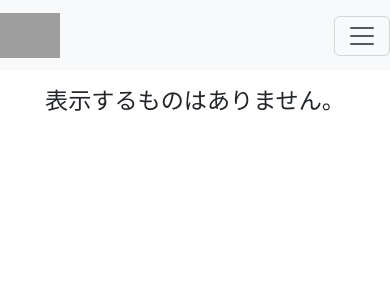
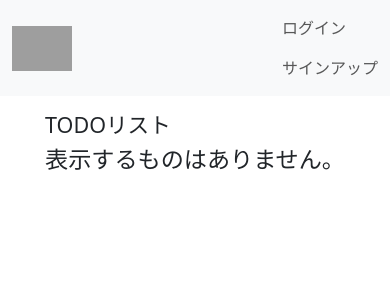
Before and after one commit to m-watanabe-8/django_todo, a Django app: page /todo/ in a window 390 px wide. Shown: the top 300 px of the page. Run offline with Django 5.2, Linux system fonts and the light colour scheme; data that the repository does not hold is empty; some libraries are stand-ins or nearby versions; grey boxes are pictures that could not be loaded.

Commit message:
ログアウト機能の実装と各調整完了

```diff
--- a/src/accounts/urls.py
+++ b/src/accounts/urls.py
@@ -1,9 +1,8 @@
 from django.urls import path
-from .views import IndexView,SignupView,LoginView,LogoutView
+from .views import SignupView,LoginView,LogoutView
 
 app_name = "accounts"
 urlpatterns = [
-    path('',IndexView.as_view(), name='index'),
     path('signup/', SignupView.as_view(), name="signup"),
     path('login/', LoginView.as_view(), name="login"),
     path('logout/', LogoutView.as_view(), name="logout"),
--- a/src/main/settings.py
+++ b/src/main/settings.py
@@ -128,6 +128,6 @@ DEFAULT_AUTO_FIELD = 'django.db.models.BigAutoField'
 
 AUTH_USER_MODEL = "accounts.User" # カスタムユーザーを認証用ユーザーとして登録
 
-LOGIN_REDIRECT_URL = "accounts:index"
+LOGIN_REDIRECT_URL = "todo:todo-list"
 LOGOUT_REDIRECT_URL = "accounts:login"
 LOGIN_URL = 'accounts:login'
--- a/src/templates/base.html
+++ b/src/templates/base.html
@@ -11,16 +11,17 @@
     <body>
         <header>
             <nav class="navbar navbar-expand-lg navbar-light bg-light">
-                <a class="navbar-brand" href={% url 'todo-list' %}>
-                    <img src="/media/pages/todo.png" style="width:60px;" />
-                </a>
-                <button class="navbar-toggler" type="button" data-toggle="collapse" data-target="#navbarNavAltMarkup" aria-controls="navbarNavAltMarkup" aria-expanded="false" aria-label="Toggle navigation">
-                    <span class="navbar-toggler-icon"></span>
-                </button>
-                <div class="collapse navbar-collapse" id="navbarNavAltMarkup">
+                <div class="container">
+                    <a class="navbar-brand" href={% url 'todo:todo-list' %}>
+                        <img src="/media/pages/todo.png" style="width:60px;" />
+                    </a>
                     <div class="navbar-nav ms-auto">
                         {% if request.user.is_authenticated %}
-                            <a class="nav-item nav-link" href={% url 'accounts:logout' %}>ログアウト <span class="sr-only"></span></a>
+                            <span class="navbar-text me-3">{{ user.account_id }}</span>
+                            <form method="post" action="{% url 'accounts:logout' %}" class="d-inline">
+                                {% csrf_token %}
+                                <button type="submit" class="nav-item nav-link">ログアウト</button>
+                            </form>
                         {% else %}
                             <a class="nav-item nav-link" href={% url 'accounts:login' %}>ログイン</a>
                             <a class="nav-item nav-link" href={% url 'accounts:signup' %}>サインアップ</a>
--- a/src/todo/templates/todo/todo-delete.html
+++ b/src/todo/templates/todo/todo-delete.html
@@ -11,7 +11,7 @@
             </div>
             <div class="modal-footer">
                 <button type="button" class="btn btn-secondary" data-bs-dismiss="modal">キャンセル</button>
-                <form method="POST" action="{% url 'todo-delete' object.pk %}">
+                <form method="POST" action="{% url 'todo:todo-delete' object.pk %}">
                     {% csrf_token %}
                     <button type="submit" class="btn btn-danger">削除</button>
                 </form>
--- a/src/todo/templates/todo/todo-detail.html
+++ b/src/todo/templates/todo/todo-detail.html
@@ -16,11 +16,11 @@
                             {{ object.get_status_display }}
                         </h6>
                     </div>
-                    <p class="card-text">{{ object.content }}</p>
+                    <p class="card-text">{{ object.content | linebreaksbr }}</p>
                     {% if request.user.is_authenticated %}
-                        <a href="{% url 'todo-update' object.pk %}" type="submit" class="btn btn-success">編集</a>
+                        <a href="{% url 'todo:todo-update' object.pk %}" type="submit" class="btn btn-success">編集</a>
                     {% endif %}
-                    <a href="{% url 'todo-list' %}" class="btn btn-secondary">キャンセル</a>
+                    <a href="{% url 'todo:todo-list' %}" class="btn btn-secondary">キャンセル</a>
                 </div>
             </div>
         </div>
--- a/src/todo/templates/todo/todo-form.html
+++ b/src/todo/templates/todo/todo-form.html
@@ -8,7 +8,7 @@
                 {{ form.as_p }}
                 <div class="mb-2">
                     <button type="submit" class="btn btn-primary">保存</button>
-                    <a href="{% url 'todo-list' %}" class="btn btn-secondary">キャンセル</a>
+                    <a href="{% url 'todo:todo-list' %}" class="btn btn-secondary">キャンセル</a>
                 </div>
                 </form>
                 {% if object %}
--- a/src/todo/templates/todo/todo-list.html
+++ b/src/todo/templates/todo/todo-list.html
@@ -1,11 +1,14 @@
 {% extends 'base.html' %}
 {% block content %}
     <div class="container d-flex justify-content-center flex-wrap-reverse py-3">
-        <div class="wrapper d-flex flex-column align-items-end">
+        <div class="wrapper d-flex flex-column">
+            <h4>TODOリスト</h4>
+            <div class="todo-wrapper d-flex flex-column align-items-end">
                 {% if request.user.is_authenticated %}
-                <a href="{% url 'todo-create' %}" type="submit" class="btn btn-outline-success mb-3" style="width: 7rem;">＋ 新規作成</a>
+                    <a href="{% url 'todo:todo-create' %}" type="submit" class="btn btn-outline-success mb-3" style="width: 7rem;">＋ 新規作成</a>
                 {% endif %}
                 {% if object_list|length != 0 %}
+
                     {% for obj in object_list %}
                         {% if obj.status == 'completed' %}
                             <div class="card mb-2 bg-secondary-subtle" style="width: 50rem;">
@@ -14,7 +17,7 @@
                         {% endif %}
                             <div class="card-body">
                                 <div class="d-flex justify-content-between">
-                            <a href="{% url 'todo-detail' obj.pk %}" class="card-title fs-5 fw-bold link-offset-2">{{ obj.title }}</a>
+                                    <a href="{% url 'todo:todo-detail' obj.pk %}" class="card-title fs-5 fw-bold link-offset-2">{{ obj.title }}</a>
                                     {% if obj.status == 'not_started' %}
                                         <h6 class="p-2 bg-warning rounded-2" aria-expanded="false">
                                     {% elif obj.status == 'start' %}
@@ -25,9 +28,8 @@
                                         {{ obj.get_status_display }}
                                     </h6>
                                 </div>
-                        <p class="card-text">{{ obj.content | linebreaksbr }}</p>
                                 {% if request.user.is_authenticated %}
-                            <a href="{% url 'todo-update' obj.pk %}" type="submit" class="btn btn-success">編集</a>
+                                    <a href="{% url 'todo:todo-update' obj.pk %}" type="submit" class="btn btn-success">編集</a>
                                 {% endif %}
                             </div>
                         </div>
@@ -37,4 +39,5 @@
                 {% endif %}
             </div>
         </div>
+    </div>
 {% endblock content %}
--- a/src/todo/urls.py
+++ b/src/todo/urls.py
@@ -1,6 +1,7 @@
 from django.urls import path, re_path, include
 from .views import TodoListView,TodoUpdateView,TodoCreateView,TodoDetailView,TodoDeleteView
 
+app_name = "todo"
 urlpatterns = [
     path('', TodoListView.as_view(),name='todo-list'),
     re_path(r'update/(?P<pk>[\w-]+)/$', TodoUpdateView.as_view(),name='todo-update'),
--- a/src/todo/views.py
+++ b/src/todo/views.py
@@ -15,13 +15,13 @@ class TodoUpdateView(UpdateView):
     template_name = 'todo/todo-form.html'
     model = TodoModel
     form_class = TodoModelForm
-    success_url = reverse_lazy("todo-list")
+    success_url = reverse_lazy("todo:todo-list")
 
 # 新規作成
 class TodoCreateView(CreateView):
     template_name = 'todo/todo-form.html'
     form_class = TodoModelForm
-    success_url = reverse_lazy("todo-list")
+    success_url = reverse_lazy("todo:todo-list")
 
 # 詳細
 class TodoDetailView(DetailView):
@@ -32,7 +32,7 @@ class TodoDetailView(DetailView):
 class TodoDeleteView(DeleteView):
     template_name = 'todo/todo-form.html'
     model = TodoModel
-    success_url = reverse_lazy("todo-list")
+    success_url = reverse_lazy("todo:todo-list")
 
     def post(self, request, *args, **kwargs):
         return self.delete(request, *args, **kwargs)
```
Also changed, not shown: src/accounts/templates/accounts/index.html (deleted, +0 -13 lines), src/accounts/templates/accounts/signup.html (+10 -1 lines), src/accounts/views.py (+8 -9 lines). Lines whose indentation alone changed are shown as unchanged.
